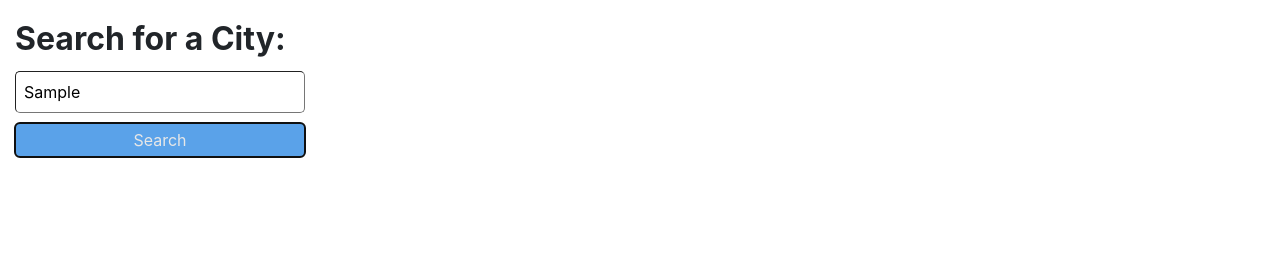
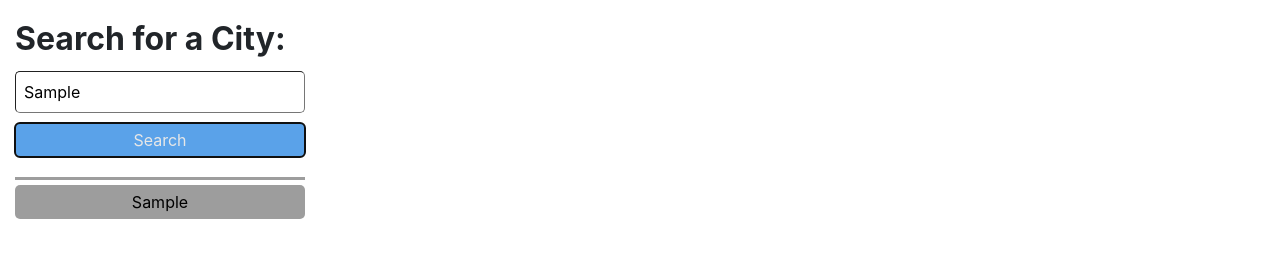
Before and after one commit to JessGallo/weather-dashboard, a plain HTML site: page index.html in a window 1280 px wide. Both pictures are taken after typing "Sample" into the empty fields and a click on the button "Search". Shown: the part 81-338 px from the top of the page. Drawn offline with nearby package versions, Linux system fonts and the light colour scheme; no server answers.

Commit message:
added search history tracking

```diff
--- a/assets/css/style.css
+++ b/assets/css/style.css
@@ -33,3 +33,20 @@ button {
     text-decoration: none;
     padding: 5px 0 5px 0;
 }
+
+.searchHistory {
+    margin: 5px 0 5px 0;
+    border-radius: 5px;
+    background-color: rgb(157, 157, 157);
+    color: black;
+    border: none;
+    text-align: center;
+    text-decoration: none;
+    padding: 5px 0 5px 0;
+}
+
+form {
+    border-bottom-style: solid;
+    border-color: rgb(157, 157, 157);
+    padding-bottom: 10px;
+}
--- a/assets/js/script.js
+++ b/assets/js/script.js
@@ -2,10 +2,17 @@
 var search = document.querySelector('.search');
 var searchBar = document.getElementById('city');
 var searchBtn = document.getElementById('searchBtn');
+var searchHistoryList = document.getElementById('search-history');
 
 search.addEventListener('submit', function(event) {
     event.preventDefault();
     console.log(searchBar.value);;
+
+    var searchHistory = document.createElement('div');
+    searchHistory.textContent = searchBar.value;
+    searchHistory.classList.add('searchHistory');
+    searchHistoryList.appendChild(searchHistory);
+
 
     const baseUrl = 'http://api.openweathermap.org/geo/1.0/direct?q=';
     const endpoint = '&limit=1&appid=d68c8ccd94a05cf881bb3330ec9a4a19';
--- a/index.html
+++ b/index.html
@@ -20,10 +20,13 @@
                 <form class="search">
                     <label for="search" class="font-weight-bold">Search for a City:</label>
                     <input type="text" placeholder="San Diego" name="city" id="city" class="form-input" />
-                    <button type="submit" class="btn-block" id="search-block">Search</button>
+                    <button type="submit" class="btn-block" id="searchBtn">Search</button>
                 </form>
             </div>
             <div class="card" id="search-history"></div>
+        </div>
+        <div class="col-12 col-md-9">
+            <div class="card weather-display"></div>
         </div>
     </main>
     <script src="./assets/js/script.js"></script>
```
